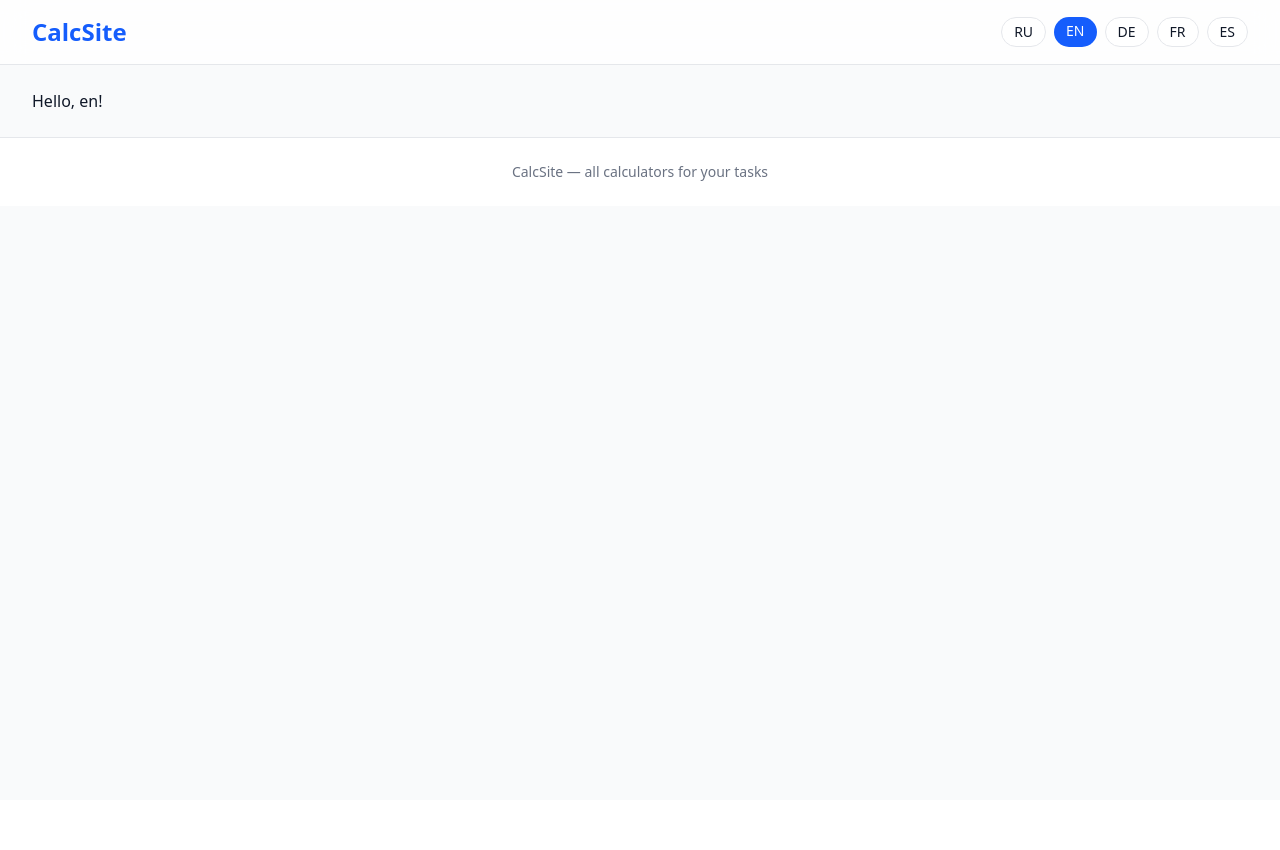
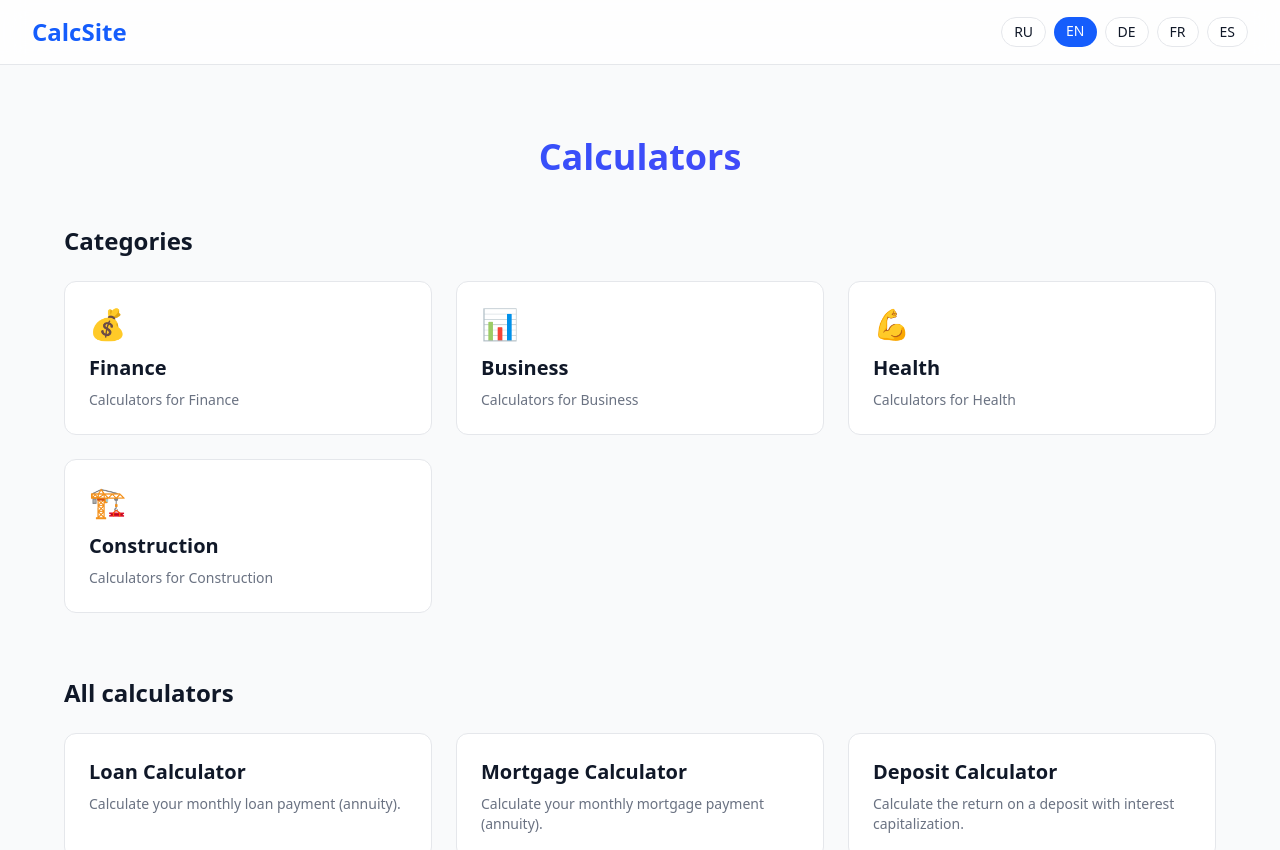
Before and after one commit to pachanpro/Calculator, a Next.js app: page /en in a window 1280 px wide. Shown: the top 850 px of the page. Before the commit the page ends 800 px from the top, so only its background shows below. Built offline with nearby package versions, Linux system fonts and the light colour scheme.

Commit message:
Switch to dynamic rendering, add vercel.json rewrite, set nodejs runtime

```diff
--- a/app/[lang]/layout.tsx
+++ b/app/[lang]/layout.tsx
@@ -9,18 +9,7 @@ type Props = {
   params: Promise<{ lang: string }>;
 };
 
-export async function generateStaticParams() {
-  return [
-    { lang: "ru" },
-    { lang: "en" },
-    { lang: "de" },
-    { lang: "fr" },
-    { lang: "es" },
-  ];
-}
-
-export const dynamic = 'force-static';
-export const dynamicParams = false;
+export const runtime = 'nodejs'; // Явно указываем Node.js runtime
 
 export default async function LangLayout({ children, params }: Props) {
   const { lang } = await params;
--- a/app/[lang]/page.tsx
+++ b/app/[lang]/page.tsx
@@ -1,4 +1,60 @@
-export default async function Page({ params }: { params: Promise<{ lang: string }> }) {
+import { calculators, categories } from "../../data/calculators";
+import { getTranslations } from "../../lib/i18n";
+import Card from "../components/Card";
+
+type PageProps = {
+  params: Promise<{ lang: string }>;
+};
+
+const categoryIcons: Record<string, string> = {
+  finance: "💰",
+  business: "📊",
+  health: "💪",
+  construction: "🏗️",
+};
+
+export default async function HomePage({ params }: PageProps) {
   const { lang } = await params;
-  return <div>Hello, {lang}!</div>;
+  const t = await getTranslations(lang);
+
+  return (
+    <div className="max-w-7xl mx-auto px-4 py-12 sm:px-6 lg:px-8">
+      <h1 className="text-4xl font-bold text-center mb-12 bg-gradient-to-r from-blue-600 to-indigo-600 bg-clip-text text-transparent">
+        {t.common.title}
+      </h1>
+
+      <section className="mb-16">
+        <h2 className="text-2xl font-semibold mb-6">{t.common.categories}</h2>
+        <div className="grid grid-cols-1 sm:grid-cols-2 lg:grid-cols-3 gap-6">
+          {categories.map((cat) => (
+            <Card
+              key={cat.slug}
+              href={`/${lang}/${cat.slug}`}
+              title={t.categories[cat.slug] || cat.slug}
+              description={
+                lang === "ru"
+                  ? `Калькуляторы по теме ${t.categories[cat.slug] || cat.slug}`
+                  : `Calculators for ${t.categories[cat.slug] || cat.slug}`
+              }
+              icon={categoryIcons[cat.slug] || "📁"}
+            />
+          ))}
+        </div>
+      </section>
+
+      <section>
+        <h2 className="text-2xl font-semibold mb-6">{t.common.all_calculators}</h2>
+        <div className="grid grid-cols-1 sm:grid-cols-2 lg:grid-cols-3 gap-6">
+          {calculators.map((calc) => (
+            <Card
+              key={`${calc.category}-${calc.slug}`}
+              href={`/${lang}/${calc.category}/${calc.slug}`}
+              title={t.calculators[calc.slug]?.title || calc.title}
+              description={t.calculators[calc.slug]?.description || calc.description}
+            />
+          ))}
+        </div>
+      </section>
+    </div>
+  );
 }
```
Also changed, not shown: vercel.json.
